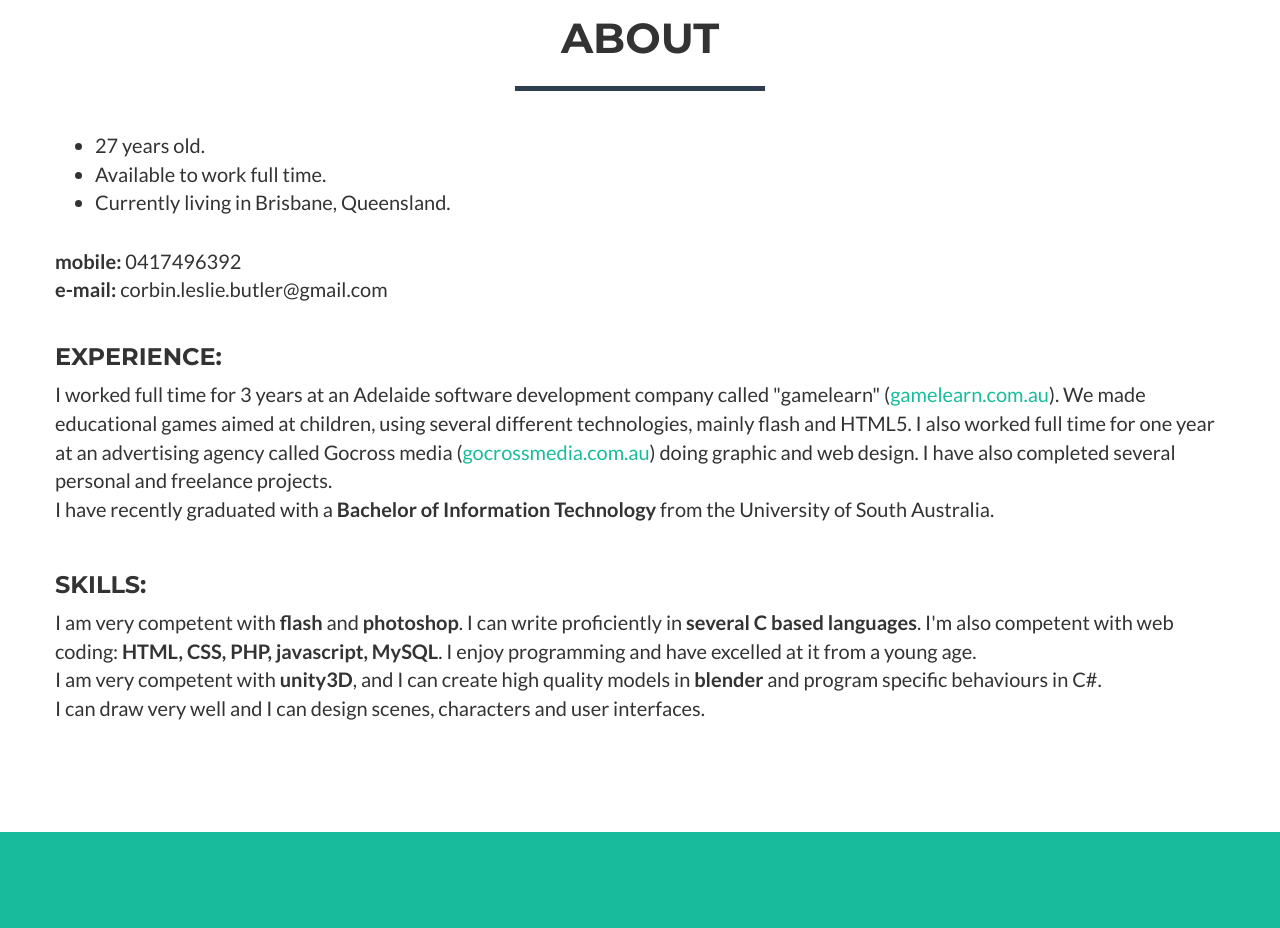
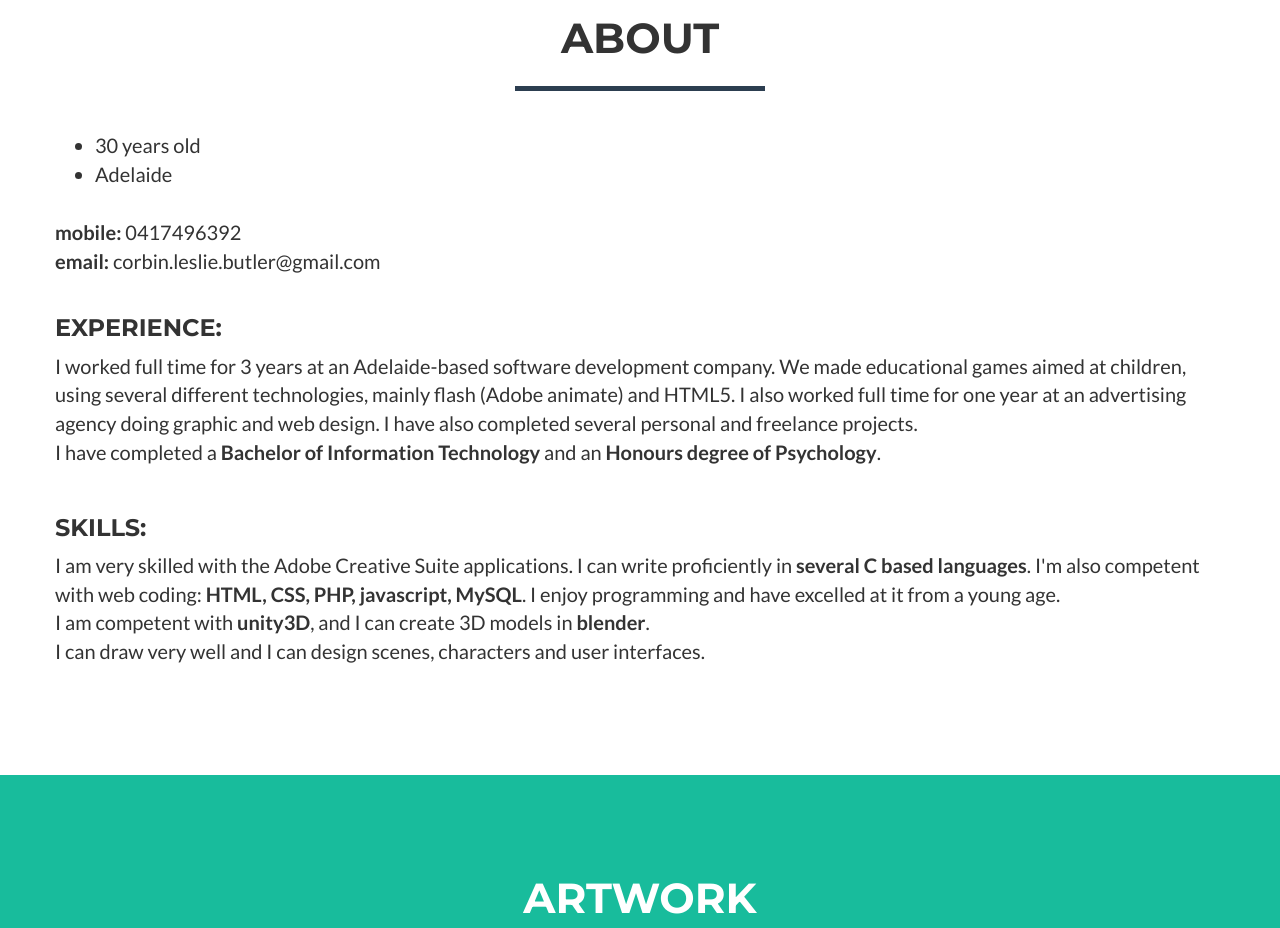
Before and after one commit to corbinlesliebutler/corbinlesliebutler.github.io, a website: page portfolio/index.html in a window 1280 px wide. Shown: the part 1200-2128 px from the top of the page. Drawn offline with nearby package versions, Linux system fonts and the light colour scheme.

Commit message:
Update index.html

```diff
--- a/portfolio/index.html
+++ b/portfolio/index.html
@@ -101,28 +101,27 @@
             <div class="row">
 				<p class="my_text" style="text-align:left;">
 				<ul class = "my_text">
-				<li>27 years old.</li>
-				<li>Available to work full time.</li>
-				<li>Currently living in Brisbane, Queensland.</li>
+				<li>30 years old</li>
+				<li>Adelaide</li>
 				</ul>
 				<br/>
 				<span class = "my_text">
 				<b>mobile:</b> 0417496392<br/>
-				<b>e-mail:</b> corbin.leslie.butler@gmail.com
+				<b>email:</b> corbin.leslie.butler@gmail.com
 				</span>
 				<br/><br/>
 
 				<h3>Experience:</h3><span class="my_text">
-				I worked full time for 3 years at an Adelaide software development company called "gamelearn" (<a href="http://gamelearn.com.au">gamelearn.com.au</a>). We made educational games aimed at children, using several different technologies, mainly flash and HTML5.
-				I also worked full time for one year at an advertising agency called Gocross media (<a href="http://gocrossmedia.com.au">gocrossmedia.com.au</a>) doing graphic and web design. I have also completed several personal and freelance projects.
+				I worked full time for 3 years at an Adelaide-based software development company. We made educational games aimed at children, using several different technologies, mainly flash (Adobe animate) and HTML5.
+				I also worked full time for one year at an advertising agency doing graphic and web design. I have also completed several personal and freelance projects.
 				<br/>
-				I have recently graduated with a <b>Bachelor of Information Technology</b> from the University of South Australia.
+				I have completed a <b>Bachelor of Information Technology</b> and an <b>Honours degree of Psychology</b>.
 				<br/><br/>
 				</span>
 				<h3>Skills:</h3>
 				<span class="my_text">
-				I am very competent with <b>flash</b> and <b>photoshop</b>. I can write proficiently in <b>several C based languages</b>. I'm also competent with web coding: <b>HTML, CSS, PHP, javascript, MySQL</b>. I enjoy programming and have excelled at it from a young age.
-				<br/>I am very competent with <b>unity3D</b>, and I can create high quality models in <b>blender</b> and program specific behaviours in C#.
+				I am very skilled with the Adobe Creative Suite applications. I can write proficiently in <b>several C based languages</b>. I'm also competent with web coding: <b>HTML, CSS, PHP, javascript, MySQL</b>. I enjoy programming and have excelled at it from a young age.
+				<br/>I am competent with <b>unity3D</b>, and I can create 3D models in <b>blender</b>.
 				<br/>I can draw very well and I can design scenes, characters and user interfaces.</span>
 				</p>
             </div>
@@ -323,7 +322,7 @@
 							<a href="https://play.google.com/store/apps/details?id=com.corbin.grannycake.android"><img src="img/googleplaybadge.png" alt ="google play badge"></a>
 							<a href="https://itunes.apple.com/app/id1063686579"><img src="img/appstorebadge.png" alt ="app store badge"></a>
 							</div>
-                            <p>This is a project I started at uni, but carried on with on my own. It is made entirely by me, coded in java, using libgdx for cross platform support. <a href = "http://droppyegg.com/#grannycake">grannycake website</a></p>
+                            <p>This is a project completed on my own. Coded in java, using libgdx for cross platform support.</p>
                             <br/>
 							<button type="button" class="btn btn-default" data-dismiss="modal"><i class="fa fa-times"></i> Close</button>
                         </div>
@@ -363,7 +362,7 @@
 							</a>
 							</div>
 
-                            <p>I made this game while working full time at <a href="http://gamelearn.com.au">gamelearn</a>. It is made entirely by me, using flash.</p>
+                            <p>I made this game while working with 'gamelearn'. It is made entirely by me, using flash (Adobe animate).</p>
 							<div class="gclinks">
 							<a href="https://appsto.re/au/BQMB2.i"><img src="img/appstorebadge.png" alt ="app store badge"></a>
 							</div>
@@ -399,7 +398,7 @@
                             <h2>Caribou Aventures</h2>
                             <hr class="star-primary">
                             <a href="http://caribougame.com"><img src="img/pf/caribou.jpg" class="img-responsive img-centered" alt=""></a>
-                            <p>I made this game while doing volunteer work at an adventure park in France. <a href="http://caribougame.com">Caribou Aventures Game</a>. It is made entirely by me, using Unity3D and Blender. I learned how to use Unity while making it, and it took me one month.</p>
+                            <p>I made this game while doing volunteer work at an adventure park in France. It is made entirely by me, using Unity3D and Blender.</p>
 							<ul class="list-inline item-details">
                                 <li>Client:
                                     <strong><a href="http://www.caribouaventures.com">Caribou Aventures</a>
@@ -442,7 +441,7 @@
 							<img src="img/bf/bf3.jpg"/>
 							</a>
 							</div>
-                            <p>I was approached by Andrew King of <a target="blank" href="http://www.engibears.com">Bearly Engineering</a> to turn his educational board game into an app. It is made entirely by me, using flash.</p>
+                            <p>I was approached by Andrew King of <a target="blank" href="http://www.engibears.com">Bearly Engineering</a> to turn his educational board game into an app. It is made entirely by me, using flash (Adobe animate).</p>
 							<div class="gclinks">
 							<a href="https://play.google.com/store/apps/details?id=air.com.eeco.blocknflick"><img src="img/googleplaybadge.png" alt ="google play badge"></a>
 							<a href="https://itunes.apple.com/app/id1134386497"><img src="img/appstorebadge.png" alt ="app store badge"></a>
@@ -489,7 +488,7 @@
 							<img src="img/eb/eb3.jpg"/>
 							</a>
 							</div>
-                            <p>Andrew King of <a target="blank" href="http://www.engibears.com">Bearly Engineering</a> contracted me to make an "interactive introduction" for each of his eductaional children's books, based on engineering principles.</p>
+                            <p>Andrew King of <a target="blank" href="http://www.engibears.com">Bearly Engineering</a> contracted me to make an interactive introduction for each of his eductaional children's books, based on engineering principles.</p>
 							<ul class="list-inline item-details">
                                 <li>Client:
                                     <strong><a target="blank" href="http://www.engibears.com">Bearly Engineering</a>
```
